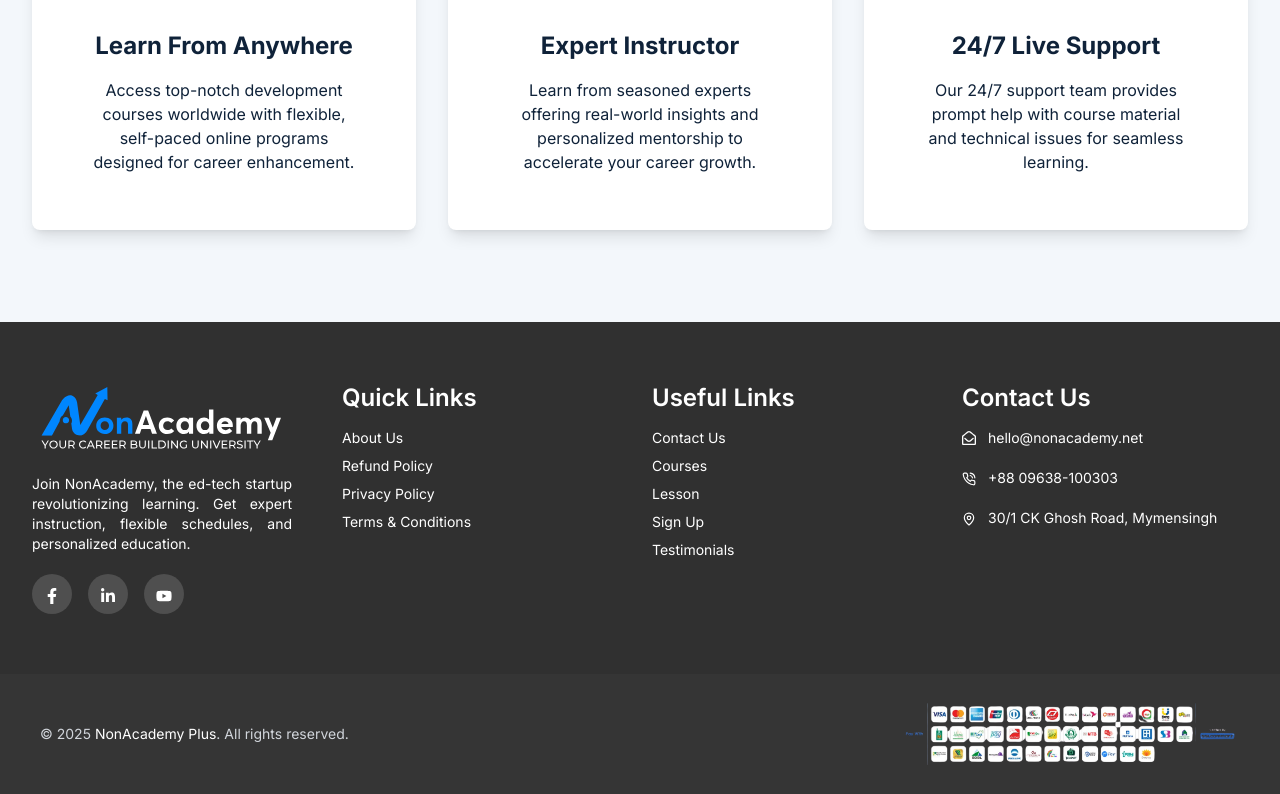
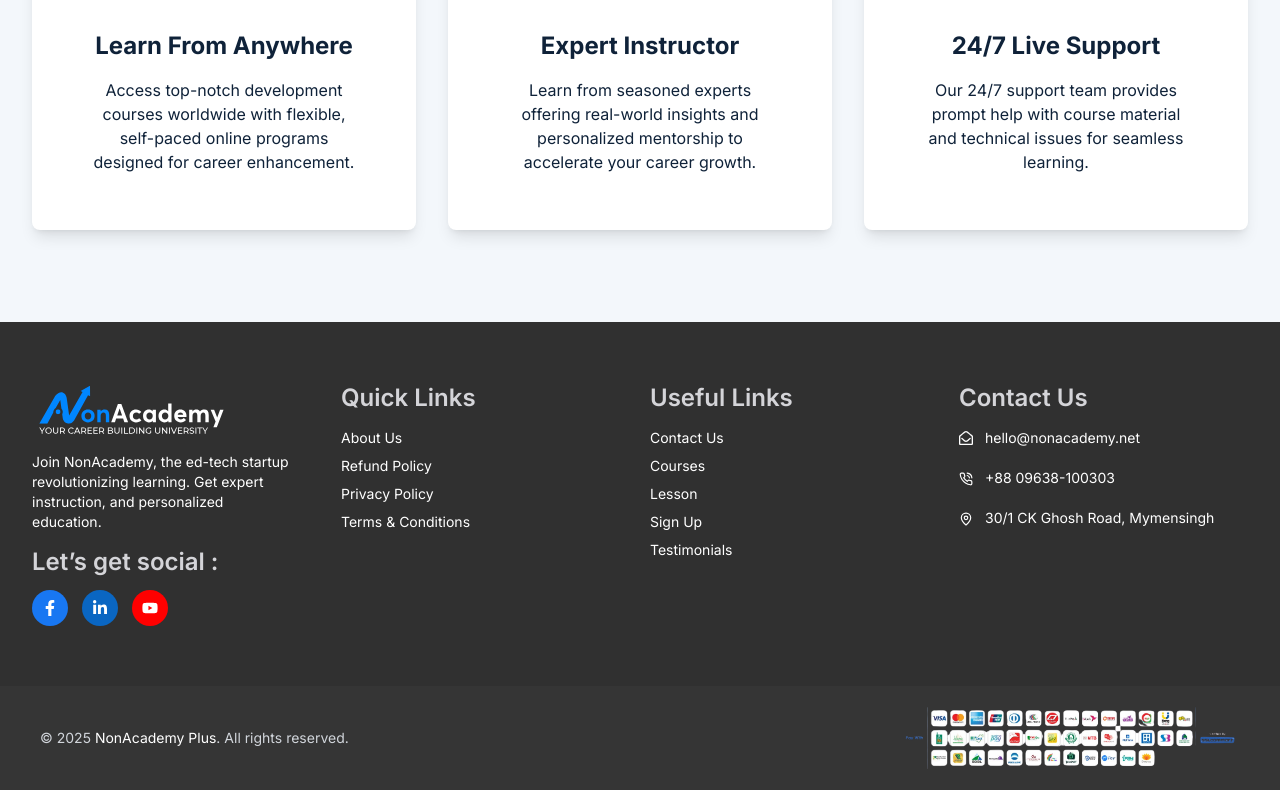
Before and after one commit to DevsGiant/NonAcademy-Plus-FrontEnd, a Next.js app: page /about-us in a window 1280 px wide. Shown: the part 2278-3072 px from the top of the page. Built offline with nearby package versions, Linux system fonts and the light colour scheme.

Commit message:
improved footer section

```diff
--- a/src/components/Layouts/Main/Footer/Footer.jsx
+++ b/src/components/Layouts/Main/Footer/Footer.jsx
@@ -11,7 +11,6 @@ import {
 } from "react-icons/fa";
 import { LuMapPin, LuPhoneCall } from "react-icons/lu";
 import assets from "../../../../../public/images/images";
-import "./footer.css";
 
 const Footer = () => {
   const currentYear = new Date().getFullYear();
@@ -19,60 +18,66 @@ const Footer = () => {
   return (
     <footer className="non-academy-footer relative z-[1] overflow-hidden bg-[#303030] bg-cover text-sm text-white">
       <Container>
-        <div className="grid grid-cols-1 gap-6 sm:grid-cols-2 lg:grid-cols-4">
-          <div className="space-y-3 sm:max-w-[260px] md:space-y-5">
-            <div className="max-w-[200px] sm:max-w-full">
+        <div className="grid grid-cols-1 gap-4 sm:grid-cols-2 md:gap-5 lg:grid-cols-4">
+          <div className="space-y-2.5 sm:max-w-[260px] md:space-y-3.5">
+            <div className="max-w-[200px]">
               <Link href="/">
                 <LogoWhite />
               </Link>
             </div>
-            <p className="text-justify">
+            <p className="">
               Join NonAcademy, the ed-tech startup revolutionizing learning. Get
-              expert instruction, flexible schedules, and personalized
-              education.
+              expert instruction, and personalized education.
             </p>
-            <ul className="flex gap-2.5 text-base lg:gap-4">
-              <li className="relative z-10">
+            <div>
+              <h3 className="mb-2 text-lg font-semibold text-zinc-300 sm:text-xl lg:mb-3 lg:text-2xl">
+                Let’s get social :
+              </h3>
+              <ul className="flex gap-2.5 text-base lg:gap-3.5">
+                <li>
                   <Link
                     href="https://www.facebook.com/nonacademy.net/"
-                  className="block h-10 w-10 rounded-full bg-white/15 text-center leading-10 transition-all duration-200 hover:bg-[#1877F2]"
+                    target="_blank"
+                    className="flex size-9 items-center justify-center rounded-full bg-[#1877F2]"
                   >
-                  <FaFacebookF className="inline" />
+                    <FaFacebookF />
                   </Link>
                 </li>
-              <li className="relative z-10">
+                <li>
                   <Link
                     href="https://www.linkedin.com/company/nonacademy"
-                  className="block h-10 w-10 rounded-full bg-white/15 text-center leading-10 transition-all duration-200 hover:bg-[#0A66C2]"
+                    target="_blank"
+                    className="flex size-9 items-center justify-center rounded-full bg-[#0A66C2]"
                   >
-                  <FaLinkedinIn className="inline" />
+                    <FaLinkedinIn />
                   </Link>
                 </li>
-              <li className="relative z-10">
+                <li>
                   <Link
                     href="https://www.youtube.com/c/NonAcademyMain"
-                  className="block h-10 w-10 rounded-full bg-white/15 text-center leading-10 transition-all duration-200 hover:bg-[#FF0000]"
+                    className="flex size-9 items-center justify-center rounded-full bg-[#FF0000]"
                   >
-                  <FaYoutube className="inline" />
+                    <FaYoutube />
                   </Link>
                 </li>
 
                 {/* <li className="relative z-10">
                 <Link
                   href="/"
-                  className="block h-10 w-10 rounded-full bg-white/15 text-center leading-10 transition-all duration-200 hover:bg-primary"
+                  className="block h-10 w-10 rounded-full bg-primary"
                 >
                   <FaTwitter className="inline" />
                 </Link>
               </li> */}
               </ul>
             </div>
+          </div>
 
           <div>
-            <h3 className="mb-2.5 text-lg font-semibold sm:text-xl lg:mb-3.5 lg:text-2xl">
+            <h3 className="mb-2.5 text-lg font-semibold text-zinc-300 sm:text-xl lg:mb-3.5 lg:text-2xl">
               Quick Links
             </h3>
-            <ul className="space-y-1 lg:space-y-2">
+            <ul className="space-y-1.5 lg:space-y-2">
               <li>
                 <Link href="/pages/about-us">About Us</Link>
               </li>
@@ -89,10 +94,10 @@ const Footer = () => {
           </div>
 
           <div>
-            <h3 className="mb-2.5 text-lg font-semibold sm:text-xl lg:mb-3.5 lg:text-2xl">
+            <h3 className="mb-2.5 text-lg font-semibold text-zinc-300 sm:text-xl lg:mb-3.5 lg:text-2xl">
               Useful Links
             </h3>
-            <ul className="space-y-1 lg:space-y-2">
+            <ul className="space-y-1.5 lg:space-y-2">
               <li>
                 <Link href="/contact-us">Contact Us</Link>
               </li>
@@ -112,7 +117,7 @@ const Footer = () => {
           </div>
 
           <div>
-            <h3 className="mb-2.5 text-lg font-semibold sm:text-xl lg:mb-3.5 lg:text-2xl">
+            <h3 className="mb-2.5 text-lg font-semibold text-zinc-300 sm:text-xl lg:mb-3.5 lg:text-2xl">
               Contact Us
             </h3>
             <div className="space-y-4 md:space-y-5">
@@ -139,7 +144,7 @@ const Footer = () => {
 
       {/* bottom part */}
       <div className="bg-[#353535]">
-        <div className="relative mx-auto max-w-7xl px-4 py-6 md:px-6 lg:px-8 xl:px-10 2xl:px-14">
+        <div className="relative mx-auto max-w-7xl px-4 py-4 md:px-6 lg:px-8 xl:px-10 2xl:px-14">
           <div className="flex flex-col items-center justify-between gap-4 md:flex-row">
             <p className="text-gray-300">
               © {currentYear}{" "}
```
Also changed, not shown: src/components/Layouts/Main/Footer/footer.css (deleted, +0 -44 lines). Lines whose indentation alone changed are shown as unchanged.
